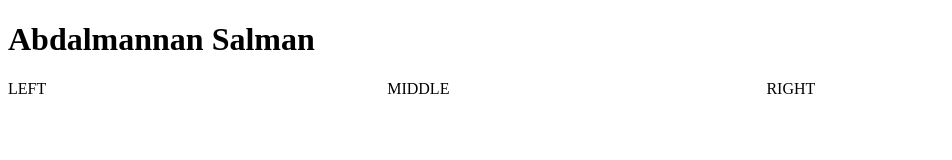
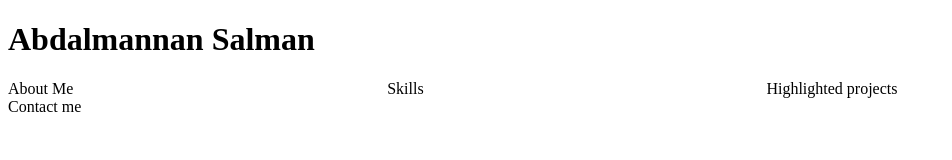
Before and after one commit to AJ541/AJ541.github.io, a plain HTML site: page index.html in a window 1280 px wide. Shown: the whole page, without its empty margins (0-952 px from the left). Drawn offline with Linux system fonts and the light colour scheme.

Commit message:
first3 commit

```diff
--- a/index.html
+++ b/index.html
@@ -6,9 +6,10 @@
 <body>
 <h1>Abdalmannan Salman</h1>
 <div id="outerDiv" style="display:flex; flex-wrap:wrap">
-    <div id="leftThird" style="width:30%">LEFT</div>
-    <div id="middleThird" style="width:30%">MIDDLE</div>
-    <div id="rightThird" style="width:30%">RIGHT</div>
+    <div id="about" style="width:30%">About Me</div>
+    <div id="skills" style="width:30%">Skills</div>
+    <div id="projects" style="width:30%">Highlighted projects</div>
+    <div id="Contact" style="width:30%">Contact me</div>
     </div>
 </body>
 </html>
```
